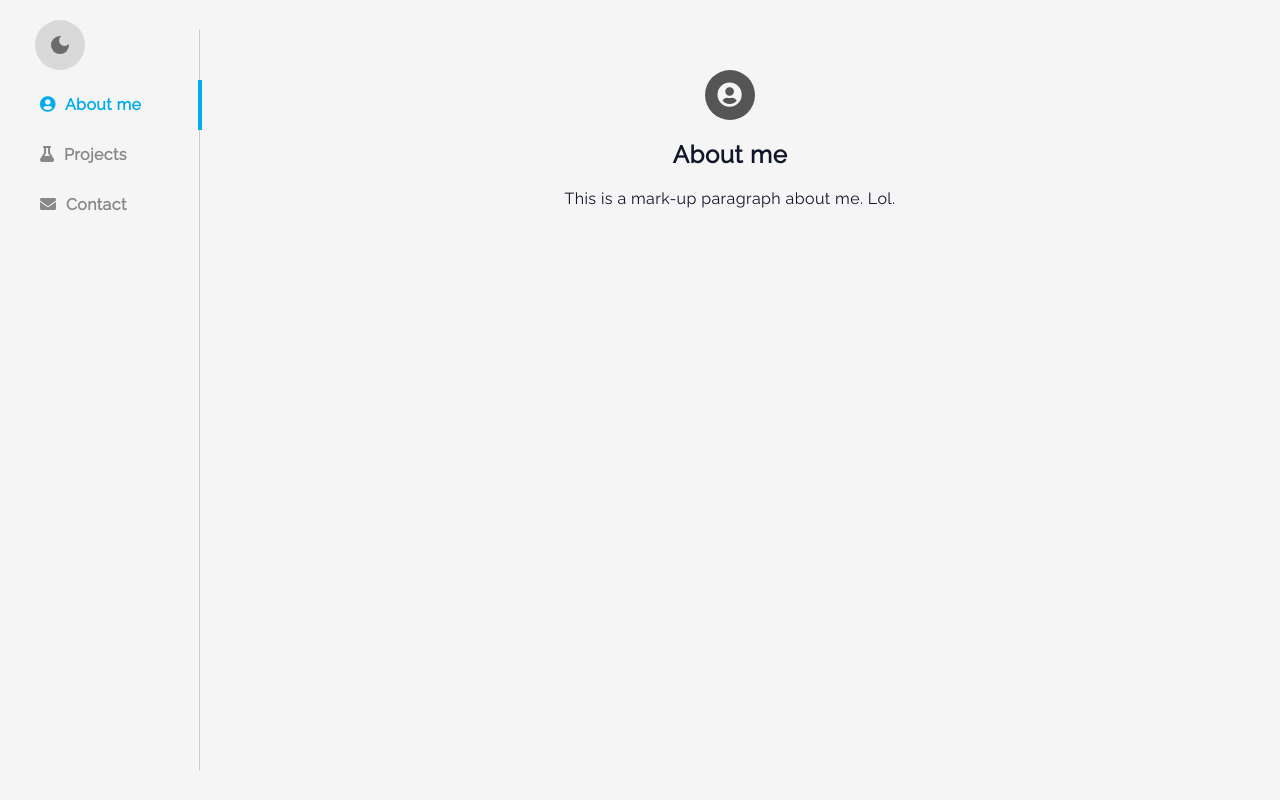
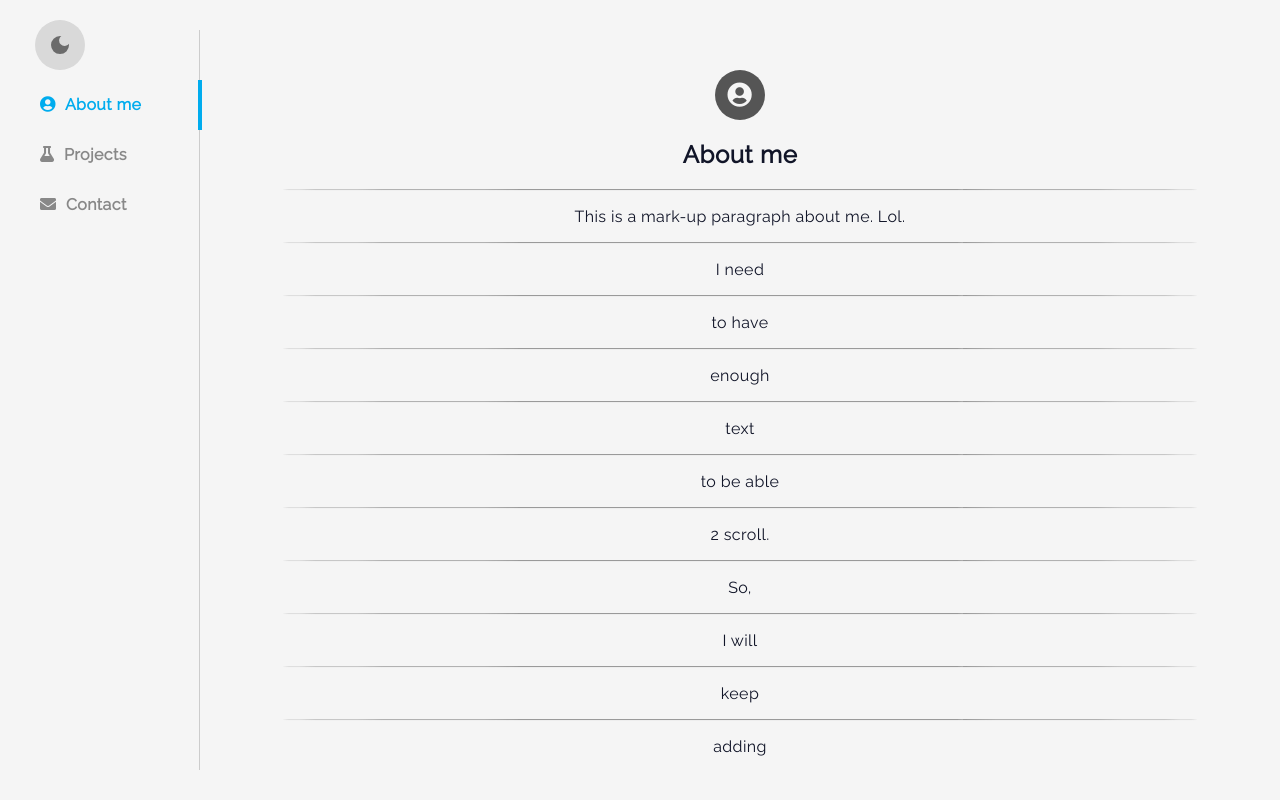
Before and after one commit to Pro-NerdX/Personal-Website-1, a plain HTML site: page index.html in a window 1280 px wide. Drawn offline with Linux system fonts and the light colour scheme.

Commit message:
added /img folder & fixed scrolling

```diff
--- a/index.html
+++ b/index.html
@@ -43,19 +43,82 @@
             <div class="active">
                 <i class="fas fa-user-circle"></i>
                 <h2>About me</h2>
+                <hr class="seperator seperator-line">
                 <p>
                     This is a mark-up paragraph about me. Lol.
                 </p>
+                <hr class="seperator seperator-line">
+                <p>
+                    I need
+                </p>
+                <hr class="seperator seperator-line">
+                <p>
+                    to have
+                </p>
+                <hr class="seperator seperator-line">
+                <p>
+                    enough
+                </p>
+                <hr class="seperator seperator-line">
+                <p>
+                    text
+                </p>
+                <hr class="seperator seperator-line">
+                <p>
+                    to be able
+                </p>
+                <hr class="seperator seperator-line">
+                <p>
+                    2 scroll.
+                </p>
+                <hr class="seperator seperator-line">
+                <p>
+                    So,
+                </p>
+                <hr class="seperator seperator-line">
+                <p>
+                    I will
+                </p>
+                <hr class="seperator seperator-line">
+                <p>
+                    keep
+                </p>
+                <hr class="seperator seperator-line">
+                <p>
+                    adding
+                </p>
+                <hr class="seperator seperator-line">
+                <p>
+                    lines
+                </p>
+                <hr class="seperator seperator-line">
+                <p>
+                    to be
+                </p>
+                <hr class="seperator seperator-line">
+                <p>
+                    displayed.
+                </p>
             </div>
             <!-- END: About me -->
+
+
 
             <!-- START: Projects -->
             <div>
                 <i class="fas fa-flask"></i>
                 <h2>Projects</h2>
-                <p>TODO</p>
+                <hr class="seperator seperator-line">
+                <h3>Blender</h3>
+                <h4>1. Sci-Fi Passage</h4>
+                <img src="/imgs/sciFiPassage1.png" alt="">
+                <p>
+                    For this corridor, I followed a tutorial from Ryan King Art.
+                </p>
             </div>
             <!-- END: Projects -->
+
+
 
             <!-- START: Contact -->
             <div>
--- a/style.css
+++ b/style.css
@@ -38,7 +38,10 @@ body {
     transform: translate(-50%, -50%);
     width: 100%;  /* TODO: change to non-concrete values */
     height: 100%; /* TODO: see above */
-    padding: 30px 20px;
+    padding-top: 30px;
+    padding-bottom: 30px;
+    padding-left: 20px;
+    padding-right: 0px;
     background: var(--base-color);
     overflow: hidden;
 }
@@ -94,10 +97,12 @@ body {
     position: absolute;
     text-align: center;
     width: 100%;
-    padding: 40px 20px;
+    height: 100%;
+    padding: 40px 80px;
     top: -200%;
     transition: all 500ms ease-in-out;
     color: var(--text-color);
+    overflow-y: auto;
 }
 .tabs .tab-content > div.active {
     top: 0px;
@@ -113,8 +118,9 @@ body {
     transition: all 500ms ease-in-out;
 }
 
+
+
 /* theme-switch */
-
 #theme-switch {
     cursor: pointer;
     height: 50px;
@@ -146,3 +152,60 @@ body {
 .darkmode #theme-switch svg:last-child {
     display: block;
 }
+
+
+
+/* horizontal line style */
+.tabs .tab-content > div > hr {
+    border-radius: 50%;
+}
+
+.tabs .tab-content > div .seperator-line {
+    -webkit-animation: seperator-width 1s ease-out forwards;
+    animation: seperator-width 1s ease-out forwards;
+}
+
+@-webkit-keyframes seperator-width {
+    0% {
+        width: 0;
+    }
+    100% {
+        width: 100%;
+    }
+}
+
+@keyframes seperator-width {
+    0% {
+        width: 0;
+    }
+    100% {
+        width: 100%;
+    }
+}
+
+
+
+/* scrolling-animation */
+@keyframes appear {
+    from {
+        opacity: 0;
+        scale: 0.5;
+    }
+    to {
+        opacity: 1;
+        scale: 1;
+    }
+}
+
+.tabs .tab-content > div .block {
+    animation: appear linear;
+    animation-timeline: view();
+}
+
+
+
+/* image style */
+img {
+    max-width: 70%;
+    height: auto;
+}
--- a/tabLogic.js
+++ b/tabLogic.js
@@ -14,6 +14,5 @@ for (let i = 0; i < tabPanes.length; i++) {
         _class("tab-content")[0].getElementsByClassName("active")[0].classList.remove("active");
 
         _class("tab-content")[0].getElementsByTagName("div")[i].classList.add("active");
-
     });
 }
```
Also changed, not shown: 1 other file.
